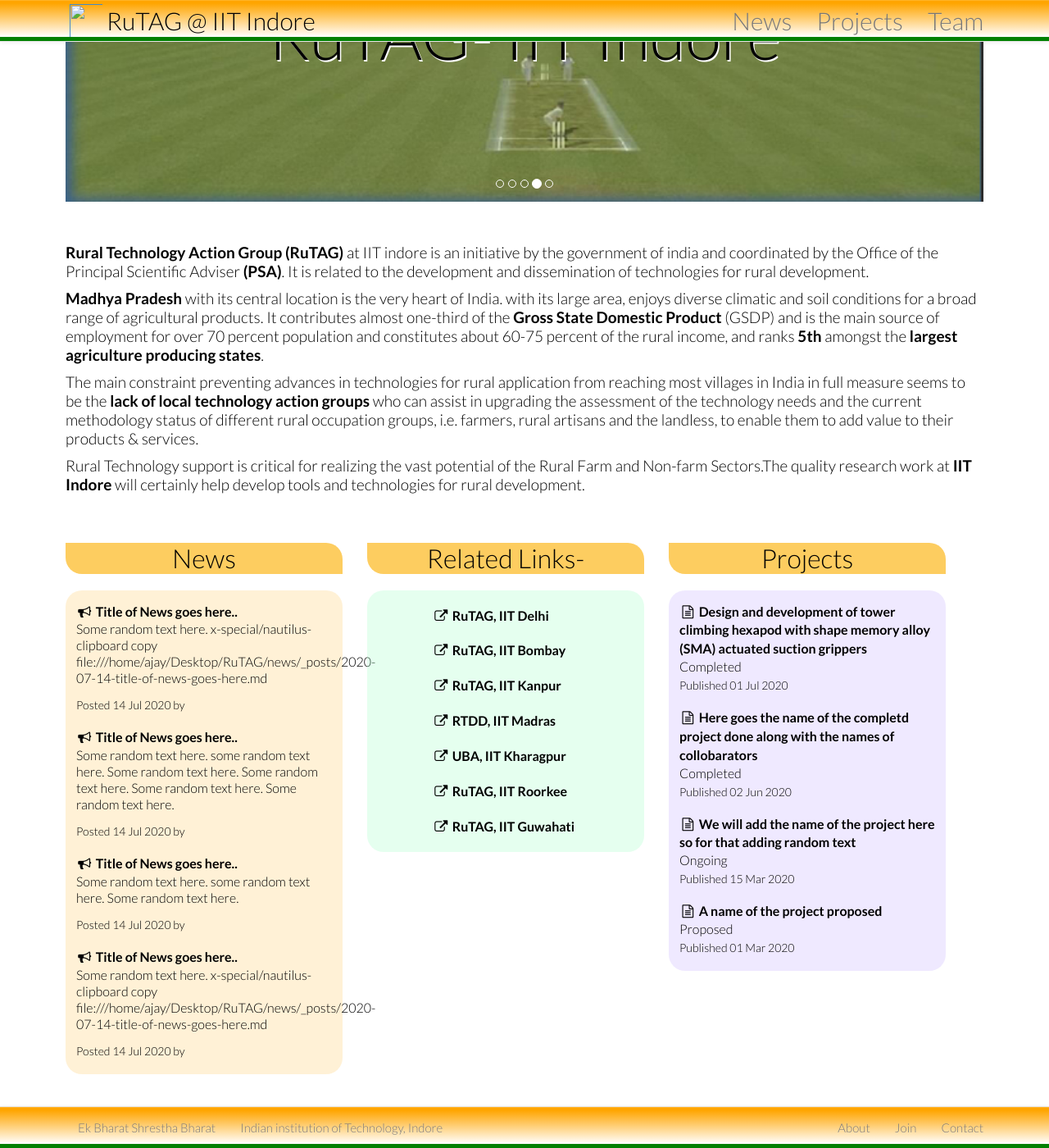
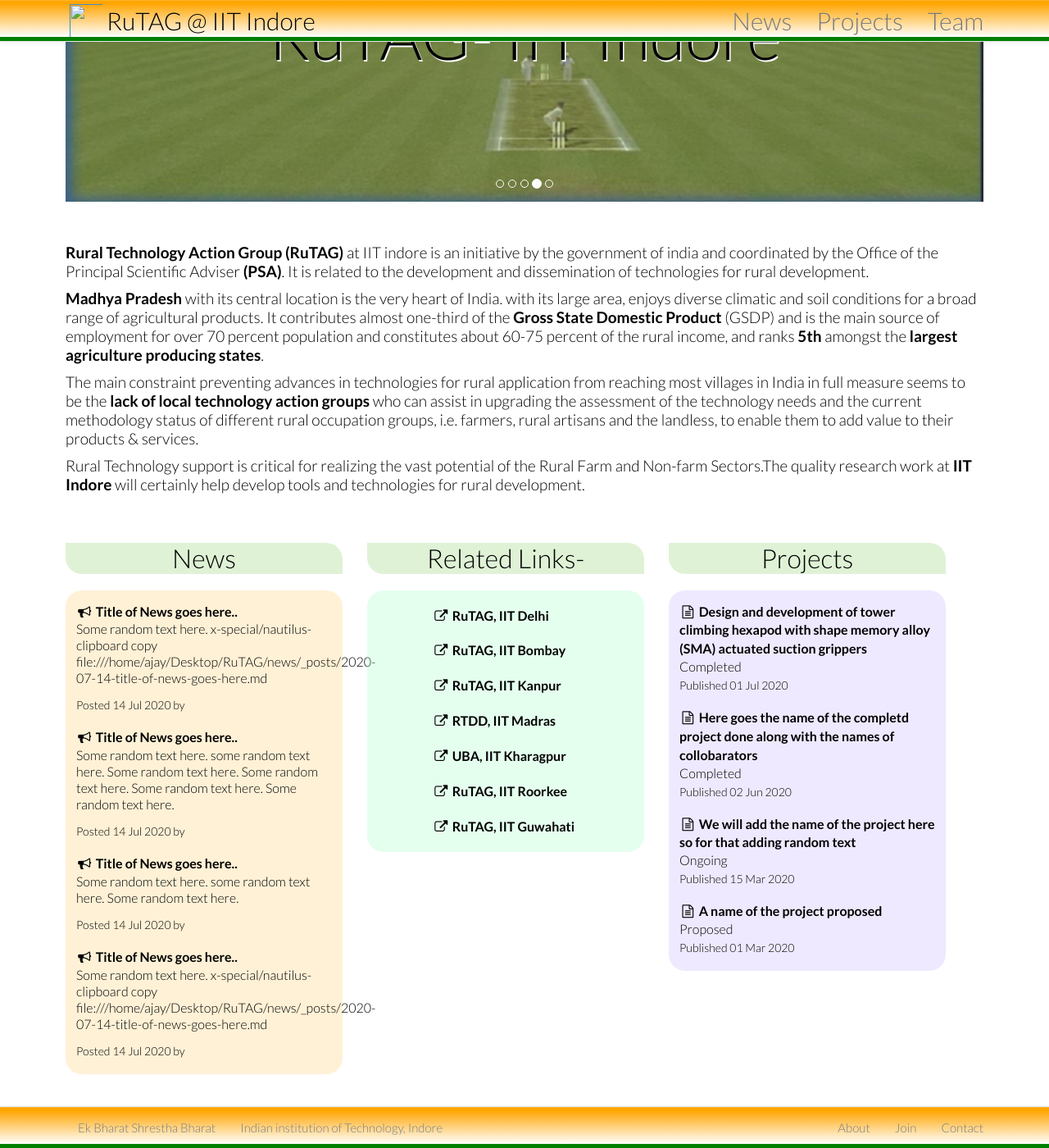
Before and after one commit to ajayiiti/rutag, a Jekyll site: the page built from index.html, in a window 1280 px wide and 1400 px high, scrolled down 311 px. Shown: the whole window at 82% size. Built offline with Jekyll 4.4.1, drawn with Linux system fonts in a browser that asks for light colours; nearby versions of some CDN libraries.

Commit message:
Update style.scss

```diff
--- a/assets/themes/lab/css/style.scss
+++ b/assets/themes/lab/css/style.scss
@@ -308,7 +308,7 @@ strong {
 	font-size: $font-size-base*2;
 	font-weight: $font-weight-base;
 	line-height:38px;
-	background-color: #fdcd60;
+	background-color: #54b72530;
 	text-align: center;
 	border-bottom-left-radius: 20px;
 	border-start-end-radius: 20px;
```
